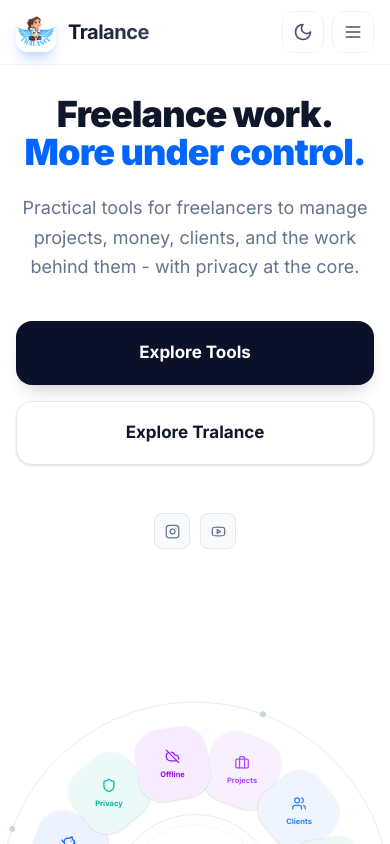
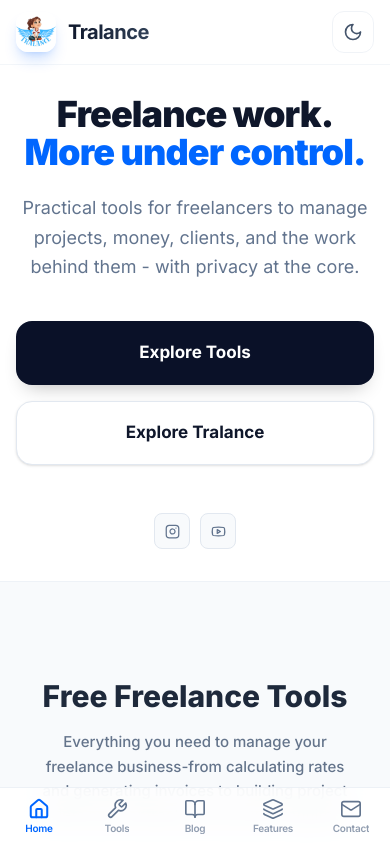
Before and after one commit to allknowledge34/tralance-website, a Next.js app in the folder frontend/: page / in a window 390 px wide. Shown: the top 844 px of the page. Built offline with nearby package versions, Linux system fonts and the light colour scheme.

Commit message:
nineteen commit

```diff
--- a/frontend/src/app/layout.tsx
+++ b/frontend/src/app/layout.tsx
@@ -5,6 +5,7 @@ import { SITE_CONFIG, SEO_KEYWORDS } from "@/lib/constants";
 import { ThemeProvider } from "@/components/layout/ThemeContext";
 import Navbar from "@/components/layout/Navbar";
 import Footer from "@/components/layout/Footer";
+import MobileBottomNav from "@/components/layout/MobileBottomNav";
 import { GoogleAnalytics } from "@next/third-parties/google";
 
 const inter = Inter({
@@ -205,6 +206,7 @@ export default function RootLayout({
           {children}
 
           <Footer />
+          <MobileBottomNav />
         </ThemeProvider>
 
         <GoogleAnalytics gaId="G-QZ3VZDMVPR" />
--- a/frontend/src/components/home/Hero.tsx
+++ b/frontend/src/components/home/Hero.tsx
@@ -8,7 +8,7 @@ import { IntelligenceWheel } from "./hero-wheel/intelligence-wheel";
 
 export default function Hero() {
   return (
-    <section className="relative pt-8 md:pt-14 pb-8 md:pb-12 overflow-hidden bg-white dark:bg-[#0B1020] min-h-[60vh] flex flex-col justify-center transition-colors duration-300">
+    <section className="relative pt-8 md:pt-14 pb-8 md:pb-12 overflow-hidden bg-white dark:bg-[#0B1020] lg:min-h-[60vh] flex flex-col justify-center transition-colors duration-300">
       <div className="max-w-7xl mx-auto px-4 sm:px-6 lg:px-8 relative w-full flex flex-col lg:flex-row items-center justify-between gap-8 lg:gap-8">
 
         <motion.div
@@ -70,13 +70,13 @@ export default function Hero() {
 
         </motion.div>
 
+        {/* Hidden on mobile – only renders and animates on lg+ screens */}
         <motion.div
           initial={{ opacity: 0, scale: 0.95 }}
           animate={{ opacity: 1, scale: 1 }}
           transition={{ duration: 1, delay: 0.2 }}
-          className="w-full lg:w-[45%] flex justify-center lg:justify-end relative z-0 mt-4 lg:mt-0 -mb-12 lg:mb-0"
+          className="hidden lg:flex w-full lg:w-[45%] justify-center lg:justify-end relative z-0 lg:mt-0 lg:mb-0"
         >
-
           <div className="relative">
             <IntelligenceWheel />
           </div>
--- /dev/null
+++ b/frontend/src/components/layout/MobileBottomNav.tsx
@@ -0,0 +1,62 @@
+"use client";
+
+import React from "react";
+import Link from "next/link";
+import { usePathname } from "next/navigation";
+import { Home, Wrench, BookOpen, Layers, Mail } from "lucide-react";
+
+const NAV_ITEMS = [
+  { name: "Home",     href: "/",         icon: Home },
+  { name: "Tools",    href: "/tools",    icon: Wrench },
+  { name: "Blog",     href: "/blog",     icon: BookOpen },
+  { name: "Features", href: "/features", icon: Layers },
+  { name: "Contact",  href: "/contact",  icon: Mail },
+];
+
+export default function MobileBottomNav() {
+  const pathname = usePathname();
+
+  return (
+    <nav
+      aria-label="Mobile navigation"
+      className="md:hidden fixed bottom-0 left-0 right-0 z-50 print:hidden"
+      style={{ paddingBottom: "env(safe-area-inset-bottom)" }}
+    >
+      {/* subtle top border + shadow to lift bar off content */}
+      <div className="bg-white/90 dark:bg-[#0B1020]/95 backdrop-blur-md border-t border-slate-200/60 dark:border-white/[0.08]">
+        <div className="flex items-stretch justify-around">
+          {NAV_ITEMS.map(({ name, href, icon: Icon }) => {
+            const isActive =
+              href === "/" ? pathname === "/" : pathname.startsWith(href);
+
+            return (
+              <Link
+                key={name}
+                href={href}
+                aria-label={name}
+                aria-current={isActive ? "page" : undefined}
+                className={`flex flex-col items-center justify-center gap-0.5 min-w-0 flex-1 py-2.5 transition-colors duration-150 ${
+                  isActive
+                    ? "text-[#0066FF] dark:text-[#3B82F6]"
+                    : "text-slate-500 dark:text-[#AEB7C6] active:text-[#0066FF] dark:active:text-[#3B82F6]"
+                }`}
+              >
+                <Icon
+                  className="w-[22px] h-[22px] flex-shrink-0"
+                  strokeWidth={isActive ? 2.2 : 1.8}
+                />
+                <span
+                  className={`text-[10px] leading-tight font-semibold tracking-tight truncate ${
+                    isActive ? "opacity-100" : "opacity-70"
+                  }`}
+                >
+                  {name}
+                </span>
+              </Link>
+            );
+          })}
+        </div>
+      </div>
+    </nav>
+  );
+}
--- a/frontend/src/components/layout/Navbar.tsx
+++ b/frontend/src/components/layout/Navbar.tsx
@@ -4,13 +4,12 @@ import React, { useState } from "react";
 import Link from "next/link";
 import { usePathname } from "next/navigation";
 import { useTheme } from "./ThemeContext";
-import { Menu, X, Sun, Moon } from "lucide-react";
+import { Sun, Moon } from "lucide-react";
 import { motion, AnimatePresence } from "framer-motion";
 import Image from "next/image";
 
 export default function Navbar() {
   const { theme, toggleTheme } = useTheme();
-  const [mobileMenuOpen, setMobileMenuOpen] = useState(false);
   const [hoveredNav, setHoveredNav] = useState<string | null>(null);
   const pathname = usePathname();
 
@@ -32,6 +31,8 @@ export default function Navbar() {
     <header className="sticky top-0 z-50 w-full backdrop-blur-md bg-white/80 border-b border-slate-200/40 dark:bg-[#0B1020]/80 dark:border-[rgba(255,255,255,0.08)] transition-colors duration-300 print:hidden">
       <div className="max-w-7xl mx-auto px-4 sm:px-6 lg:px-8">
         <div className="flex items-center justify-between h-16 sm:h-20">
+
+          {/* Logo — always visible */}
           <div className="flex-shrink-0 flex items-center">
             <Link href="/" className="flex items-center gap-3 group">
               <div className="relative w-10 h-10 rounded-xl overflow-hidden shadow-lg shadow-primary/20 group-hover:scale-105 transition-transform duration-200">
@@ -42,6 +43,8 @@ export default function Navbar() {
               </span>
             </Link>
           </div>
+
+          {/* Desktop nav links — completely unchanged */}
           <nav className="hidden md:flex space-x-8 items-center">
             {navItems.map((item) => {
               const isActive = pathname === item.href || (item.dropdown && item.dropdown.some(d => pathname === d.href));
@@ -124,6 +127,8 @@ export default function Navbar() {
               );
             })}
           </nav>
+
+          {/* Desktop right actions — completely unchanged */}
           <div className="hidden md:flex items-center gap-4">
             <button
               onClick={toggleTheme}
@@ -139,7 +144,9 @@ export default function Navbar() {
               Explore Tools
             </Link>
           </div>
-          <div className="flex items-center gap-2 md:hidden">
+
+          {/* Mobile header right — theme toggle only, hamburger removed */}
+          <div className="flex items-center md:hidden">
             <button
               onClick={toggleTheme}
               className="p-2.5 rounded-xl border border-slate-200/50 dark:border-[rgba(255,255,255,0.08)] text-slate-600 dark:text-[#AEB7C6] dark:hover:text-white transition-colors cursor-pointer"
@@ -147,81 +154,10 @@ export default function Navbar() {
             >
               {theme === "dark" ? <Sun className="w-5 h-5" /> : <Moon className="w-5 h-5" />}
             </button>
-            <button
-              onClick={() => setMobileMenuOpen(!mobileMenuOpen)}
-              className="p-2.5 rounded-xl border border-slate-200/50 dark:border-[rgba(255,255,255,0.08)] text-slate-600 dark:text-[#AEB7C6] dark:hover:text-white transition-colors cursor-pointer"
-              aria-label="Toggle mobile menu"
-            >
-              {mobileMenuOpen ? <X className="w-5 h-5" /> : <Menu className="w-5 h-5" />}
-            </button>
           </div>
+
         </div>
       </div>
-      <AnimatePresence>
-        {mobileMenuOpen && (
-          <motion.div
-            initial={{ opacity: 0, height: 0 }}
-            animate={{ opacity: 1, height: "auto" }}
-            exit={{ opacity: 0, height: 0 }}
-            transition={{ duration: 0.2 }}
-            className="md:hidden border-t border-slate-200/50 dark:border-[rgba(255,255,255,0.08)] bg-white dark:bg-[#0B1020] overflow-hidden"
-          >
-            <div className="px-4 pt-2 pb-6 space-y-4">
-              {navItems.map((item) => {
-                if (item.dropdown) {
-                  return (
-                    <div key={item.name} className="py-2">
-                      <div className="px-3 text-sm font-bold text-slate-400 dark:text-slate-500 uppercase tracking-wider mb-2">
-                        {item.name}
-                      </div>
-                      <div className="pl-3 border-l-2 border-slate-100 dark:border-white/10 ml-4 space-y-2">
-                        {item.dropdown.map((drop) => (
-                          <Link
-                            key={drop.name}
-                            href={drop.href}
-                            onClick={() => setMobileMenuOpen(false)}
-                            className={`block px-3 py-2 rounded-lg text-sm font-semibold ${
-                              pathname === drop.href
-                                ? "text-primary dark:text-white"
-                                : "text-slate-600 hover:text-primary dark:text-[#AEB7C6] dark:hover:text-white"
-                            }`}
-                          >
-                            {drop.name}
-                          </Link>
-                        ))}
-                      </div>
-                    </div>
-                  );
-                }
-
-                return (
-                  <Link
-                    key={item.name}
-                    href={item.href}
-                    onClick={() => setMobileMenuOpen(false)}
-                    className={`block px-3 py-2 rounded-lg text-base font-semibold ${
-                      pathname === item.href
-                        ? "bg-slate-50 text-primary dark:bg-[#1A2238] dark:text-white"
-                        : "text-slate-600 hover:bg-slate-50 hover:text-primary dark:text-[#AEB7C6] dark:hover:bg-[#1A2238] dark:hover:text-white"
-                    }`}
-                  >
-                    {item.name}
-                  </Link>
-                );
-              })}
-              <div className="pt-2 px-3">
-                <Link
-                  href="/tools"
-                  onClick={() => setMobileMenuOpen(false)}
-                  className="w-full inline-flex items-center justify-center px-4 py-3 rounded-xl text-base font-bold text-white dark:text-[#0A1128] bg-[#0A1128] dark:bg-white hover:bg-black dark:hover:bg-slate-200 transition-all active:scale-95 shadow-[0_10px_20px_-10px_rgba(0,0,0,0.3)]"
-                >
-                  Explore Tools
-                </Link>
-              </div>
-            </div>
-          </motion.div>
-        )}
-      </AnimatePresence>
     </header>
   );
 }
```
